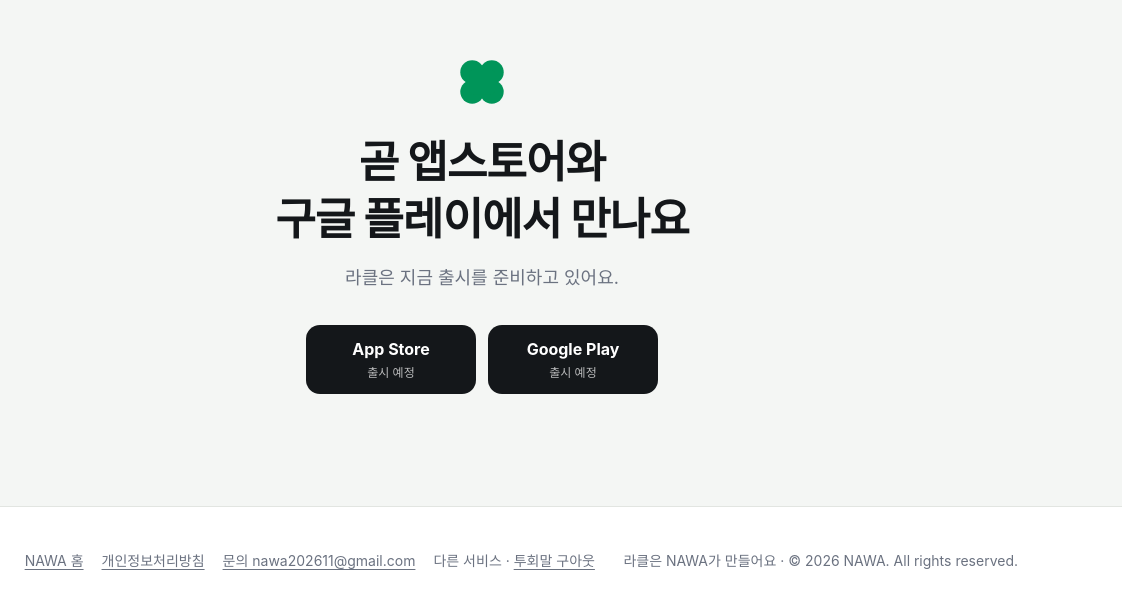
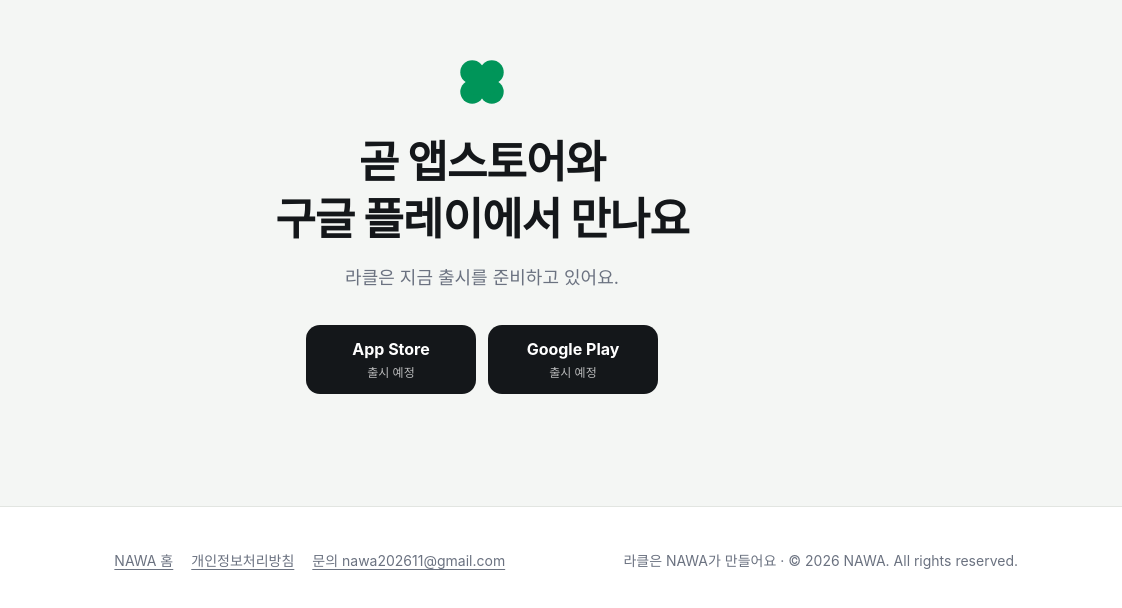
Before and after one commit to Kyungdh93/nawa-pages, a plain HTML site: page index.html in a window 1280 px wide. Shown: the part 6987-7595 px from the top of the page, 158-1280 px from the left. Drawn offline with Linux system fonts and the light colour scheme; a web font is replaced by a local one.

Commit message:
푸터에서 투회말 구아웃 링크 제거
Co-Authored-By: Claude Opus 5.5 <noreply@anthropic.com>

```diff
--- a/index.html
+++ b/index.html
@@ -278,7 +278,6 @@
         <a href="https://nawa.io.kr/">NAWA 홈</a>
         <a href="https://nawa.io.kr/privacy.html">개인정보처리방침</a>
         <a href="mailto:nawa202611@gmail.com">문의 nawa202611@gmail.com</a>
-        <span>다른 서비스 · <a href="https://nineouts.nawa.io.kr/">투회말 구아웃</a></span>
       </nav>
       <p>라클은 NAWA가 만들어요 · © 2026 NAWA. All rights reserved.</p>
     </div>
```
